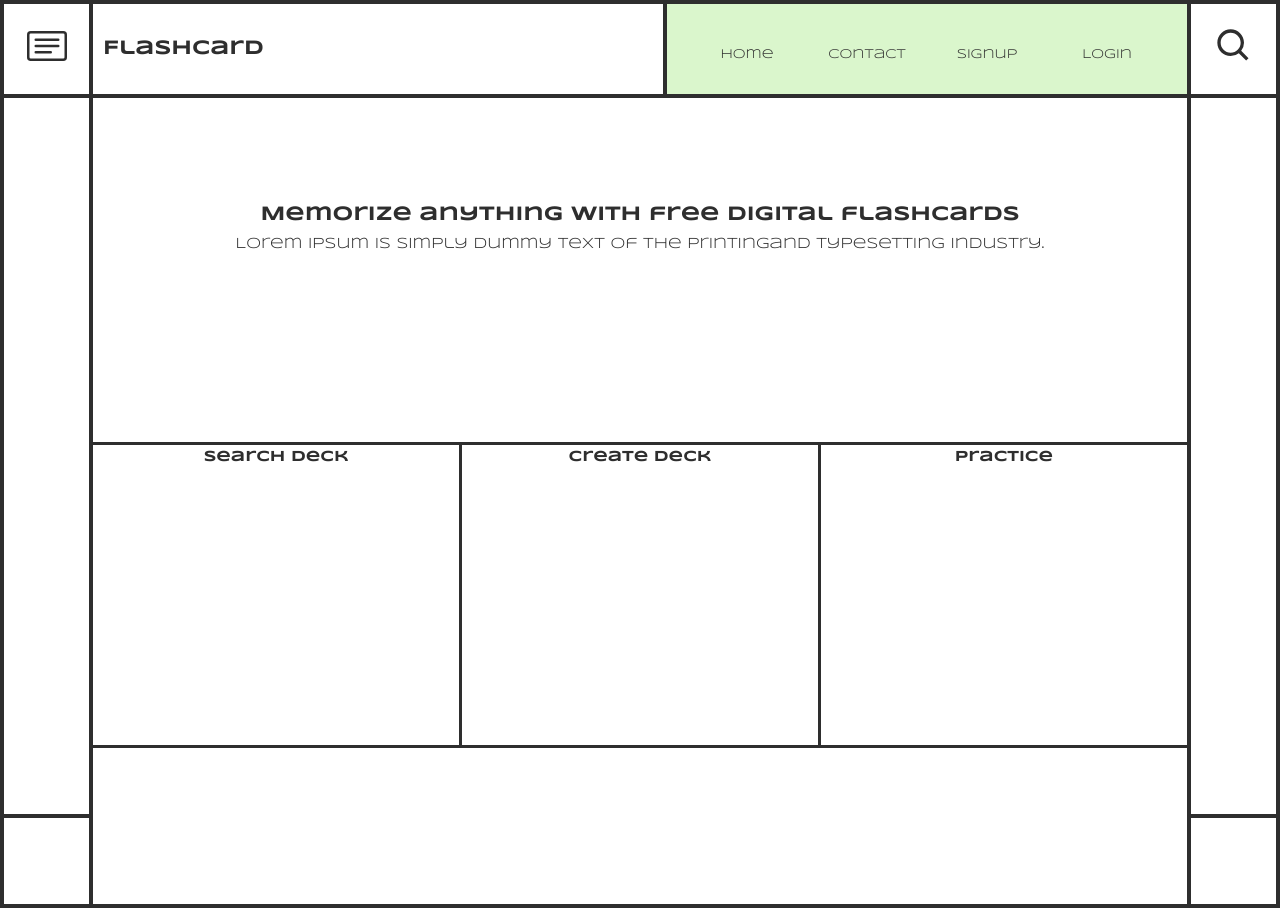
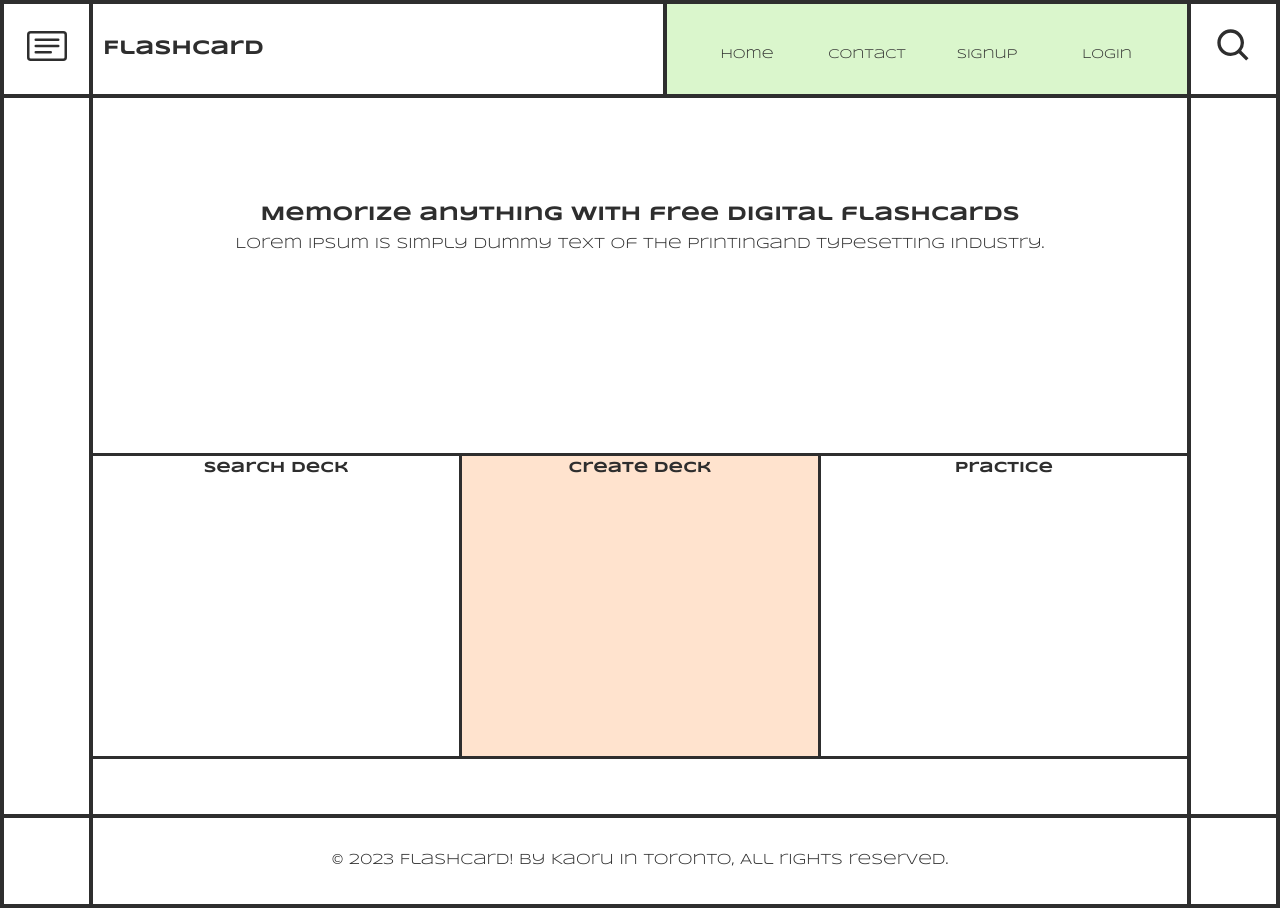
Before and after one commit to CarlSmoky/flashcard_client, a React (Create React App) app: page / in a window 1280 px wide. Built offline with nearby package versions, Linux system fonts and the light colour scheme.

Commit message:
Add Footer

```diff
--- a/src/Home.jsx
+++ b/src/Home.jsx
@@ -1,5 +1,6 @@
 import React from 'react'
 import styled from 'styled-components'
+import Footer from './Footer'
 
 const Home = () => {
   return (
@@ -24,6 +25,7 @@ const Home = () => {
               <p></p>
             </div>
           </div>
+          <Footer/>
       </ Wrapper>
     </>
   )
@@ -34,7 +36,7 @@ const Wrapper = styled.div`
   flex-direction: column;
   justify-content: space-between;
   width: calc(100vw - 9.3rem - 9.3rem);
-  height: 65rem;
+  height: 79rem;
 
   .header {
     height: 10rem;
@@ -65,6 +67,7 @@ const Wrapper = styled.div`
       width: 33%;
       height: 30rem;
       border: .3rem solid var(--black-primary);
+      background: var(--primary-color);
     }
     .card-3 {
       width: 34%;
```
